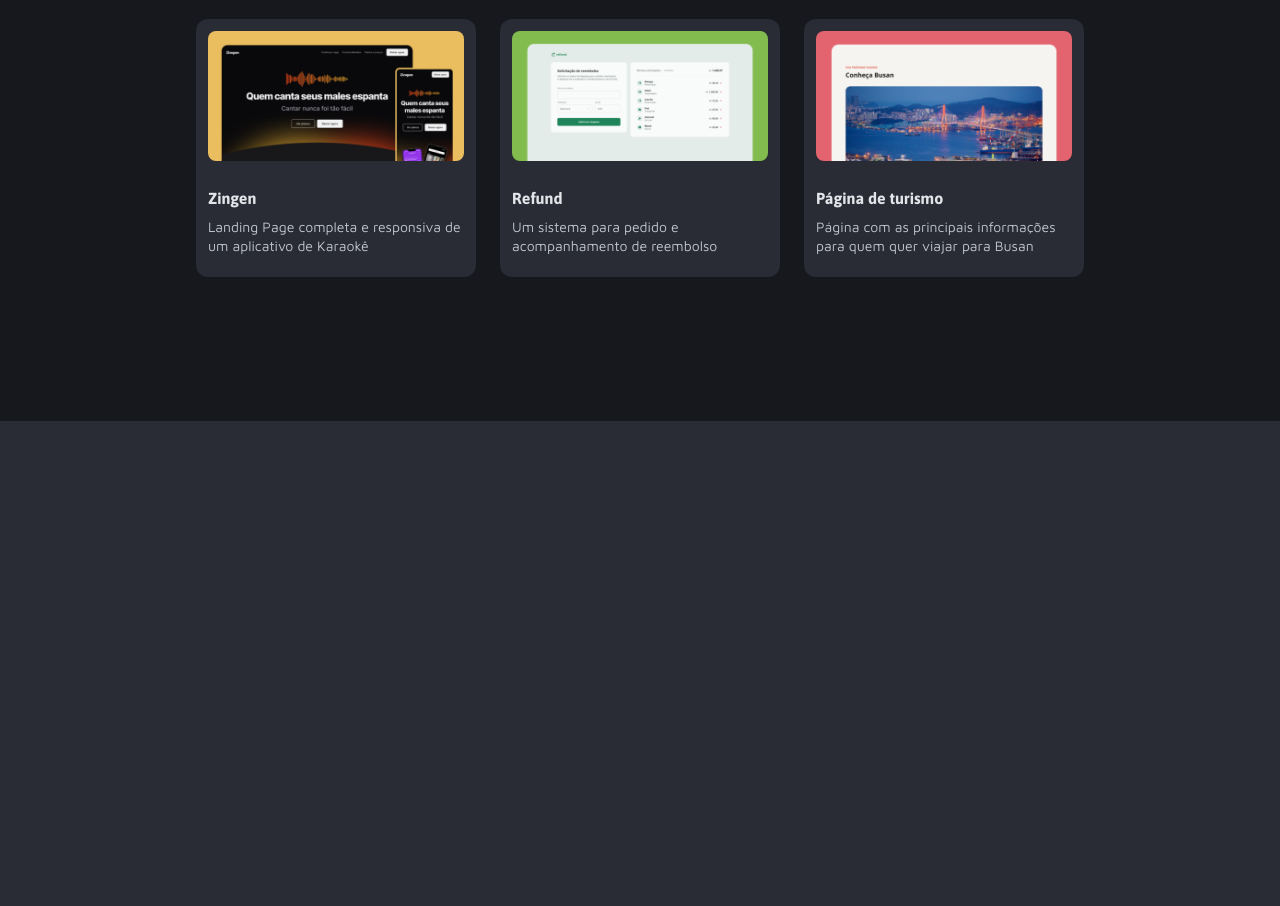
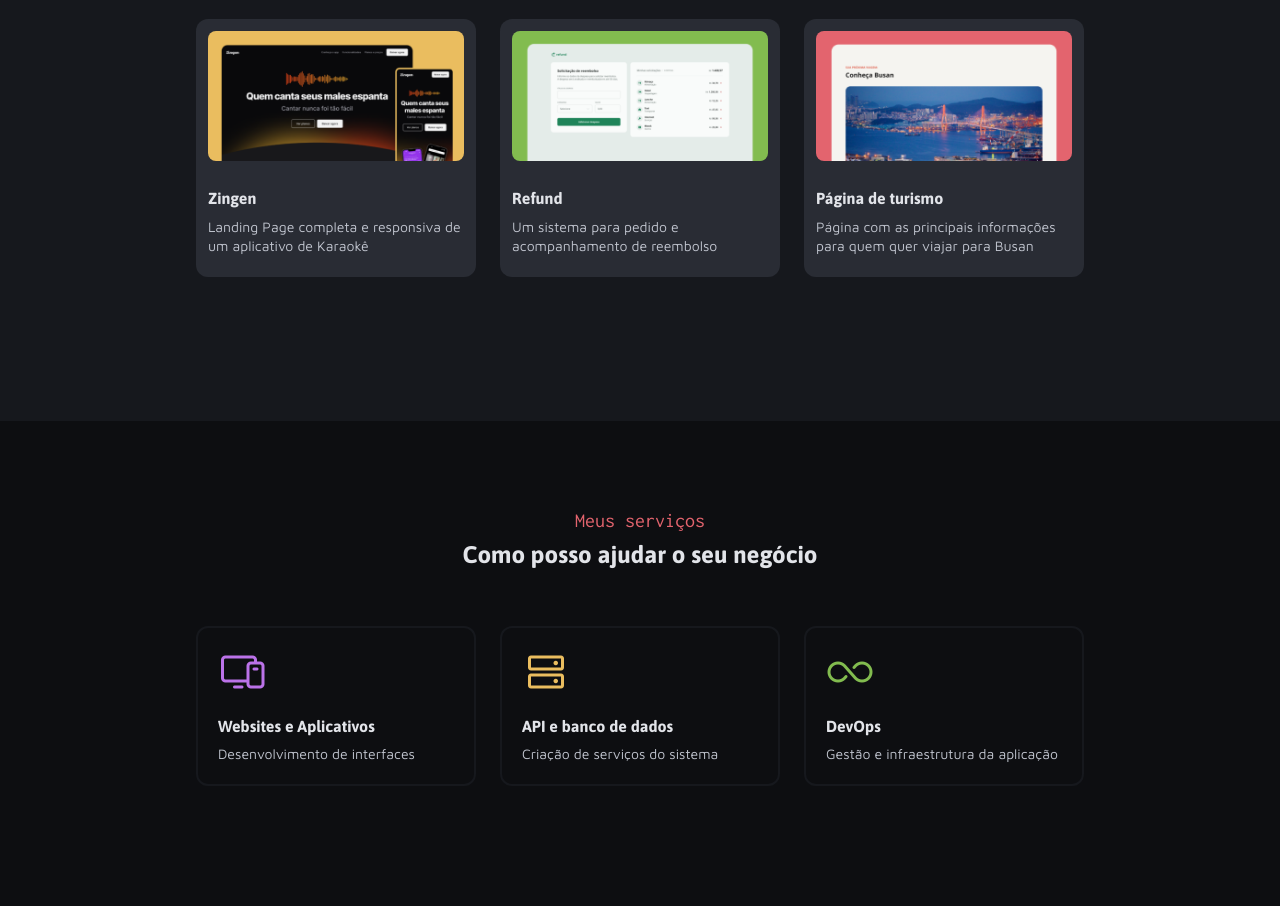
Before and after one commit to webberchagas/fullstack-portifolio, a plain HTML site: page index.html in a window 1280 px wide. Shown: the part 1170-2076 px from the top of the page. Before the commit the page ends 1591 px from the top, so only its background shows below. Drawn offline with nearby package versions, Linux system fonts and the light colour scheme.

Commit message:
finishing services section

```diff
--- a/index.html
+++ b/index.html
@@ -77,43 +77,43 @@
       <h2 class="mark">Meu trabalho</h2>
       <p>Veja os projetos em destaque</p>
     </header>
-    <div id="gallery">
-      <figure class="card">
+    <div id="projects-gallery">
+      <figure class="project">
         <img src="./assest/images/Thumbnail_Project-01.png" alt="">
         <figcaption>Travelgram</figcaption>
         <p>
           Rede social onde as pessoas mostram os registros de suas viagens pelo mundo
         </p>
       </figure>
-      <figure class="card">
+      <figure class="project">
         <img src="./assest/images/Thumbnail_Project-02.png" alt="">
         <figcaption>Tech News</figcaption>
         <p>
           Homepage de um portal de notícias sobre a área de tecnologia
         </p>
       </figure>
-      <figure class="card">
+      <figure class="project">
         <img src="./assest/images/Thumbnail_Project-03.png" alt="">
         <figcaption>Página de receita</figcaption>
         <p>
           Página com o passo a passo de uma receita para cupcakes
         </p>
       </figure>
-      <figure class="card">
+      <figure class="project">
         <img src="./assest/images/Thumbnail_Project-04.png" alt="">
         <figcaption>Zingen</figcaption>
         <p>
           Landing Page completa e responsiva de um aplicativo de Karaokê
         </p>
       </figure>
-      <figure class="card">
+      <figure class="project">
         <img src="./assest/images/Thumbnail_Project-05.png" alt="">
         <figcaption>Refund</figcaption>
         <p>
           Um sistema para pedido e acompanhamento de reembolso
         </p>
       </figure>
-      <figure class="card">
+      <figure class="project">
         <img src="./assest/images/Thumbnail_Project-06.png" alt="">
         <figcaption>Página de turismo</figcaption>
         <p>
@@ -122,5 +122,33 @@
       </figure>
     </div>
   </section>
+
+  <section id="services">
+    <header class="grid items-center gap-8">
+      <h2 class="mark">Meus serviços</h2>
+      <p>Como posso ajudar o seu negócio</p>
+    </header>
+    <div id="services-gallery">
+      <figure class="service">
+        <i class="ph ph-devices" style="font-size: 48px; color: var(--purple);"></i>
+        <figcaption class="flex flex-col gap-8">
+          Websites e Aplicativos<span>Desenvolvimento de interfaces</span>
+        </figcaption>
+      </figure>
+      <figure class="service">
+        <i class="ph ph-hard-drives" style="font-size: 48px; color: var(--yellow);"></i>
+        <figcaption class="flex flex-col gap-8">
+          API e banco de dados<span>Criação de serviços do sistema</span>
+        </figcaption>
+      </figure>
+      <figure class="service">
+        <i class="ph ph-infinity" style="font-size: 48px; color: var(--green);"></i>
+        <figcaption class="flex flex-col gap-8">
+          DevOps<span>Gestão e infraestrutura da aplicação</span>
+        </figcaption>
+      </figure>
+    </div>
+  </section>
+
 </body>
 </html>
--- a/styles/projects.css
+++ b/styles/projects.css
@@ -18,7 +18,7 @@ header {
   }
 }
 
-#gallery {
+#projects-gallery {
   margin-top: 56px;
 
   display: grid;
@@ -27,7 +27,7 @@ header {
   gap: 24px;
 }
 
-.card {
+.project {
   padding: 12px 12px 21px;
 
   background: var(--gray-300);
--- /dev/null
+++ b/styles/services.css
@@ -0,0 +1,46 @@
+#services {
+  padding-block: 88px 120px;
+
+  background: var(--gray-100);
+}
+
+header {
+  /* text-align: center; */
+
+  h2 {
+    color: var(--red);
+    font: var(--subtitle);
+  }
+
+  p {
+    color: var(--gray-600);
+    font: var(--text-asap-md);
+  }
+}
+
+#services-gallery {
+  margin-top: 56px;
+
+  display: grid;
+  grid-template-columns: repeat(3, 280px);
+  justify-content: center;
+  gap: 24px;
+}
+
+.service {
+  padding: 20px;
+  border: 2px solid var(--gray-200);
+  border-radius: 12px;
+
+  figcaption {
+    margin-top: 20px;
+
+    font: var(--text-asap-sm);
+    color: var(--gray-600);
+
+    span {
+      font: var(--text-maven-sm);
+      color: var(--gray-500);
+    }
+  }
+}
--- a/styles/styles.css
+++ b/styles/styles.css
@@ -2,3 +2,4 @@
 @import url(intro.css);
 @import url(utils.css);
 @import url(projects.css);
+@import url(services.css);
--- a/styles/utils.css
+++ b/styles/utils.css
@@ -4,6 +4,10 @@
 
 .flex {
   display: flex;
+}
+
+.flex-col {
+  flex-direction: column;
 }
 
 .gap-8 {
```
